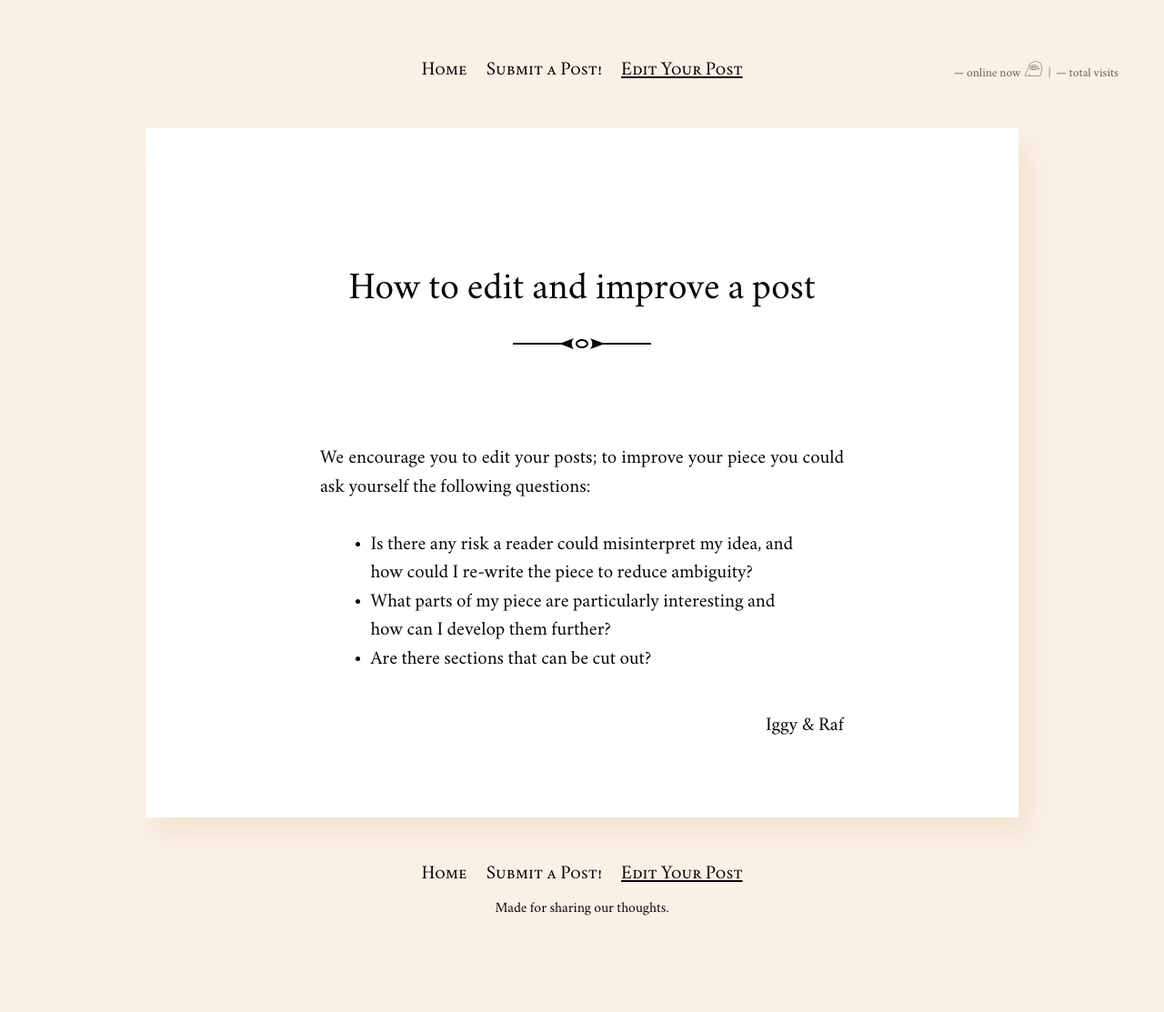
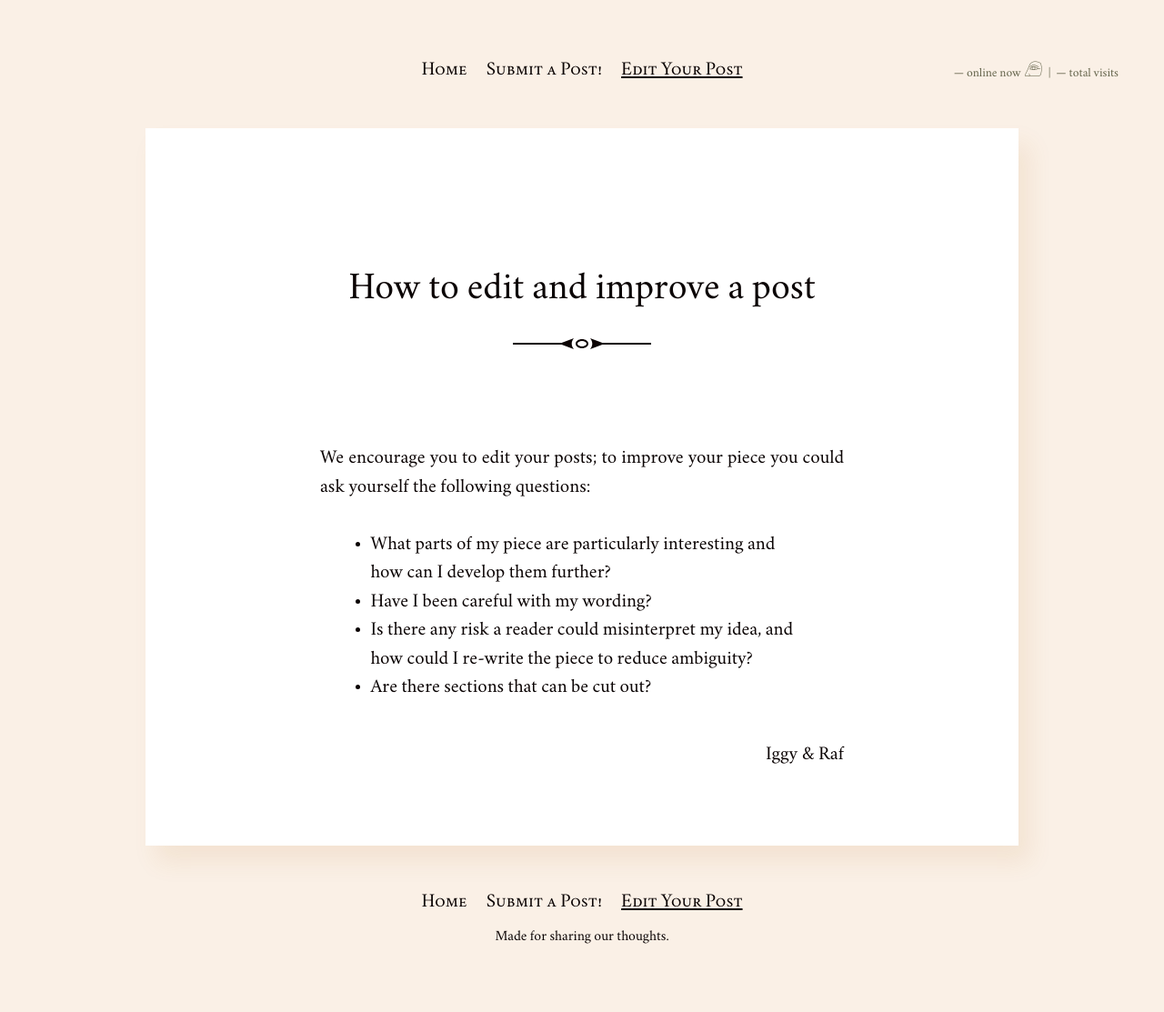
Before and after one commit to batterypointwriting/batterypointwriting.github.io, a Jekyll site: the page built from edit-your-post.md, in a window 1280 px wide. Shown: the whole page at 91% size. Built offline with Jekyll 4.4.1, drawn with Linux system fonts in a browser that asks for light colours; before the commit the page ends 1081 px from its top, so only the background shows below that.

Commit message:
Update edit-your-post.md

```diff
--- a/edit-your-post.md
+++ b/edit-your-post.md
@@ -5,6 +5,7 @@ title: How to edit and improve a post
 ---
 We encourage you to edit your posts; to improve your piece you could ask yourself the following questions:
 
+- What parts of my piece are particularly interesting and how can I develop them further? <br>
+- Have I been careful with my wording? <br>
 - Is there any risk a reader could misinterpret my idea, and how could I re-write the piece to reduce ambiguity? <br>
-- What parts of my piece are particularly interesting and how can I develop them further? <br>
 - Are there sections that can be cut out? <br>
```
